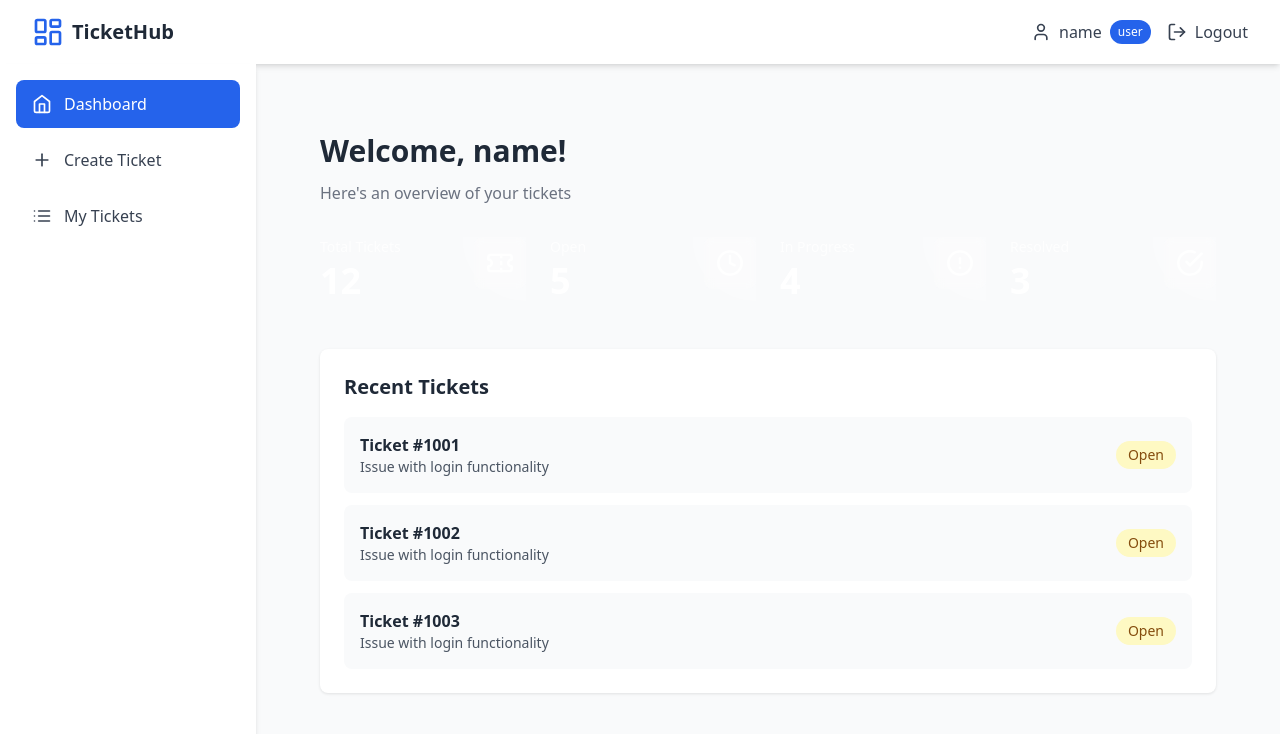
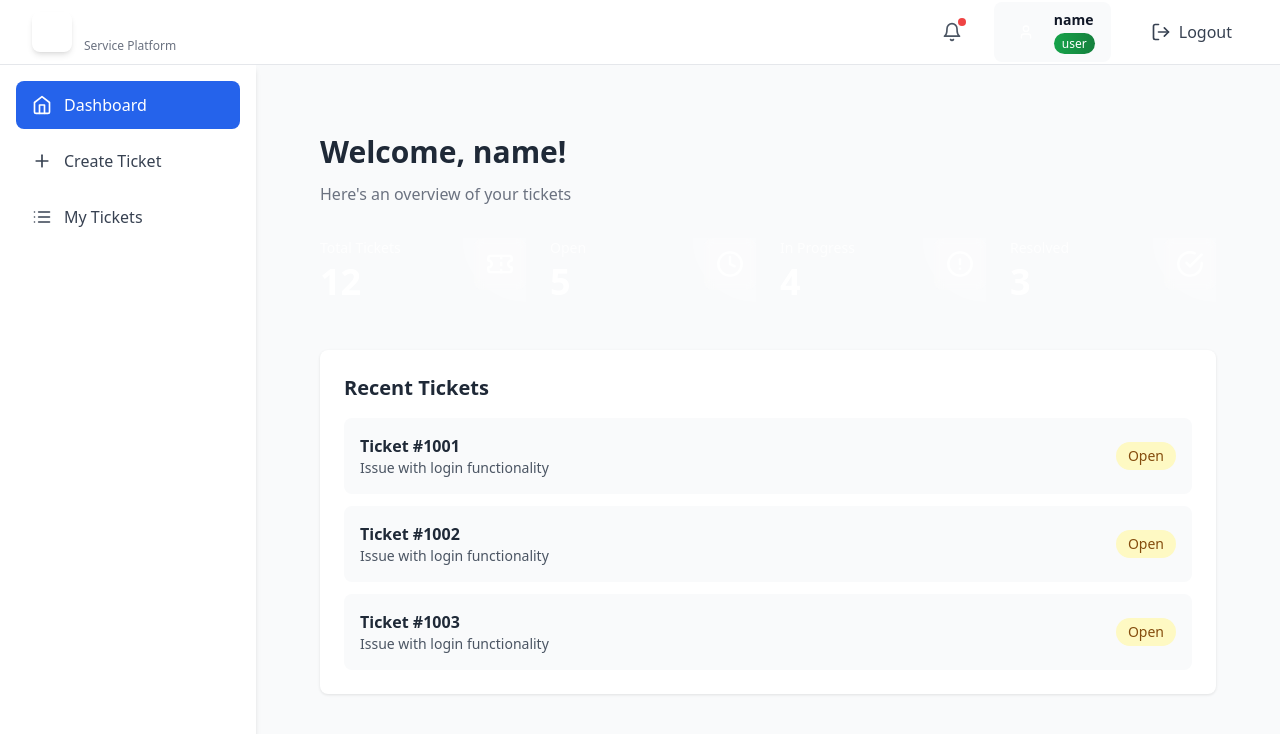
Before and after one commit to Roshan-113/SmartDesk, a React (Vite) app: page /login in a window 1280 px wide. Both pictures are taken after typing "name@example.com", "Sample123" into the empty fields and a click on the button "Sign In". Shown: the top 734 px of the page. Built offline with nearby package versions, Linux system fonts and the light colour scheme.

Commit message:
Enhance Navbar component with improved navigation

```diff
--- a/src/components/layout/Navbar.jsx
+++ b/src/components/layout/Navbar.jsx
@@ -1,6 +1,6 @@
 import { Link, useNavigate } from 'react-router-dom'
 import { useAuth } from '../../hooks/useAuth'
-import { LogOut, User, LayoutDashboard } from 'lucide-react'
+import { LogOut, User, Briefcase, Bell } from 'lucide-react'
 
 export default function Navbar() {
   const { user, logout } = useAuth()
@@ -17,31 +17,54 @@ export default function Navbar() {
     return '/user/dashboard'
   }
 
+  const getRoleBadgeColor = () => {
+    if (user?.role === 'admin') return 'bg-gradient-to-r from-purple-600 to-purple-700'
+    if (user?.role === 'agent') return 'bg-gradient-to-r from-blue-600 to-blue-700'
+    return 'bg-gradient-to-r from-green-600 to-green-700'
+  }
+
   return (
-    <nav className="bg-white shadow-md">
+    <nav className="bg-white border-b border-gray-200 sticky top-0 z-50 backdrop-blur-sm bg-white/95">
       <div className="max-w-7xl mx-auto px-4 sm:px-6 lg:px-8">
         <div className="flex justify-between h-16">
           <div className="flex items-center">
-            <Link to={getDashboardLink()} className="flex items-center space-x-2">
-              <LayoutDashboard className="w-8 h-8 text-blue-600" />
-              <span className="text-xl font-bold text-gray-800">TicketHub</span>
+            <Link to={getDashboardLink()} className="flex items-center space-x-3 group">
+              <div className="bg-gradient-to-br from-primary-600 to-primary-700 p-2 rounded-lg shadow-md group-hover:shadow-lg transition-all">
+                <Briefcase className="w-6 h-6 text-white" />
+              </div>
+              <div>
+                <span className="text-2xl font-bold bg-gradient-to-r from-primary-600 to-primary-800 bg-clip-text text-transparent">
+                  SmartDesk
+                </span>
+                <p className="text-xs text-gray-500 -mt-1">Service Platform</p>
+              </div>
             </Link>
           </div>
 
-          <div className="flex items-center space-x-4">
-            <div className="flex items-center space-x-2 text-gray-700">
-              <User className="w-5 h-5" />
-              <span className="font-medium">{user?.name}</span>
-              <span className="px-2 py-1 text-xs bg-blue-600 text-white rounded-full">
-                {user?.role}
-              </span>
+          <div className="flex items-center space-x-6">
+            <button className="relative p-2 text-gray-600 hover:text-primary-600 hover:bg-primary-50 rounded-lg transition-all">
+              <Bell className="w-5 h-5" />
+              <span className="absolute top-1 right-1 w-2 h-2 bg-red-500 rounded-full"></span>
+            </button>
+
+            <div className="flex items-center space-x-3 px-4 py-2 bg-gray-50 rounded-lg">
+              <div className="w-8 h-8 bg-gradient-to-br from-primary-500 to-primary-600 rounded-full flex items-center justify-center">
+                <User className="w-4 h-4 text-white" />
+              </div>
+              <div className="hidden md:block">
+                <p className="text-sm font-semibold text-gray-900">{user?.name}</p>
+                <span className={`text-xs ${getRoleBadgeColor()} text-white px-2 py-0.5 rounded-full`}>
+                  {user?.role}
+                </span>
+              </div>
             </div>
+
             <button
               onClick={handleLogout}
-              className="flex items-center space-x-2 text-gray-700 hover:text-red-600 transition-colors"
+              className="flex items-center space-x-2 px-4 py-2 text-gray-700 hover:text-red-600 hover:bg-red-50 rounded-lg transition-all"
             >
               <LogOut className="w-5 h-5" />
-              <span>Logout</span>
+              <span className="hidden md:inline font-medium">Logout</span>
             </button>
           </div>
         </div>
```
